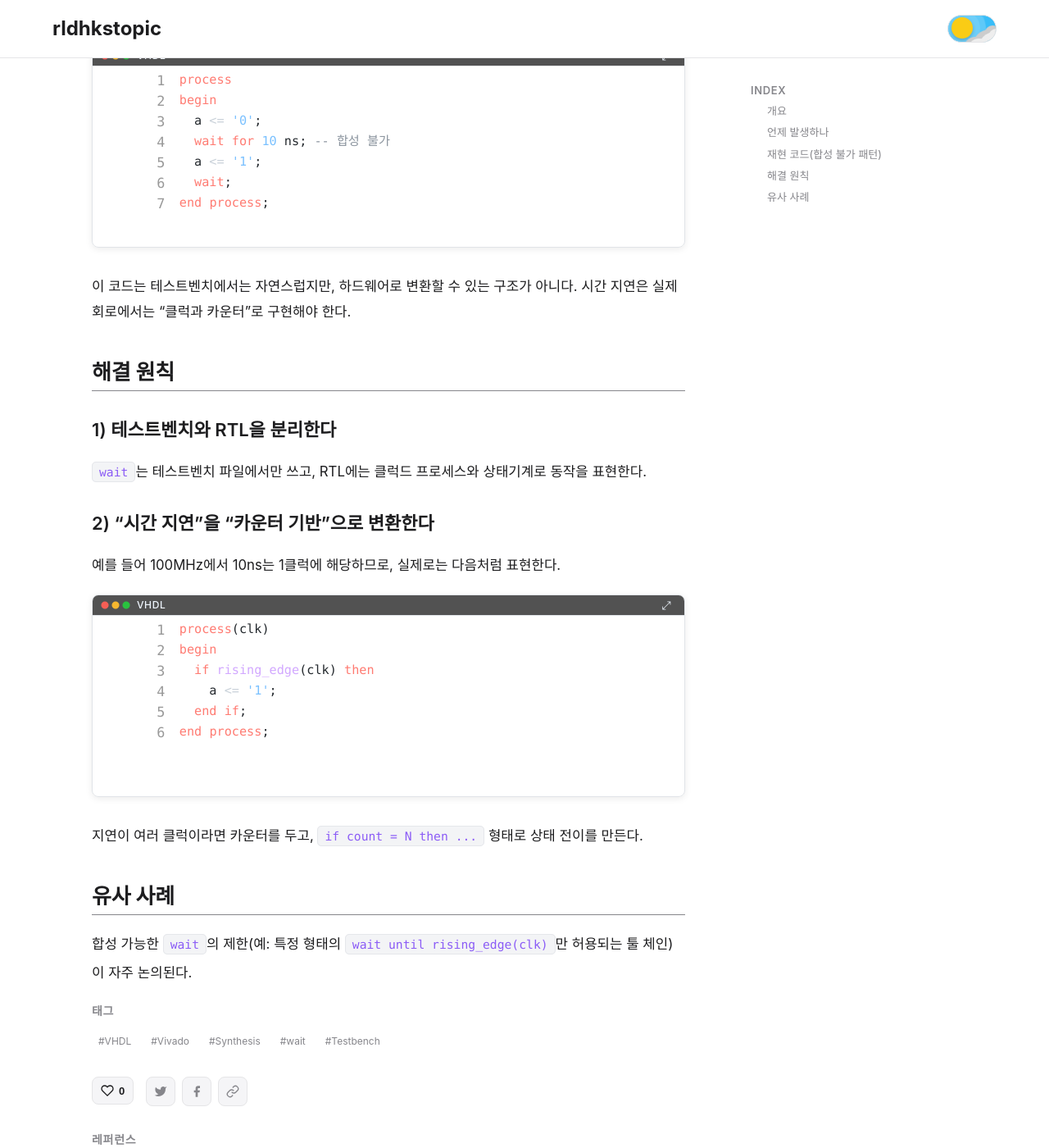
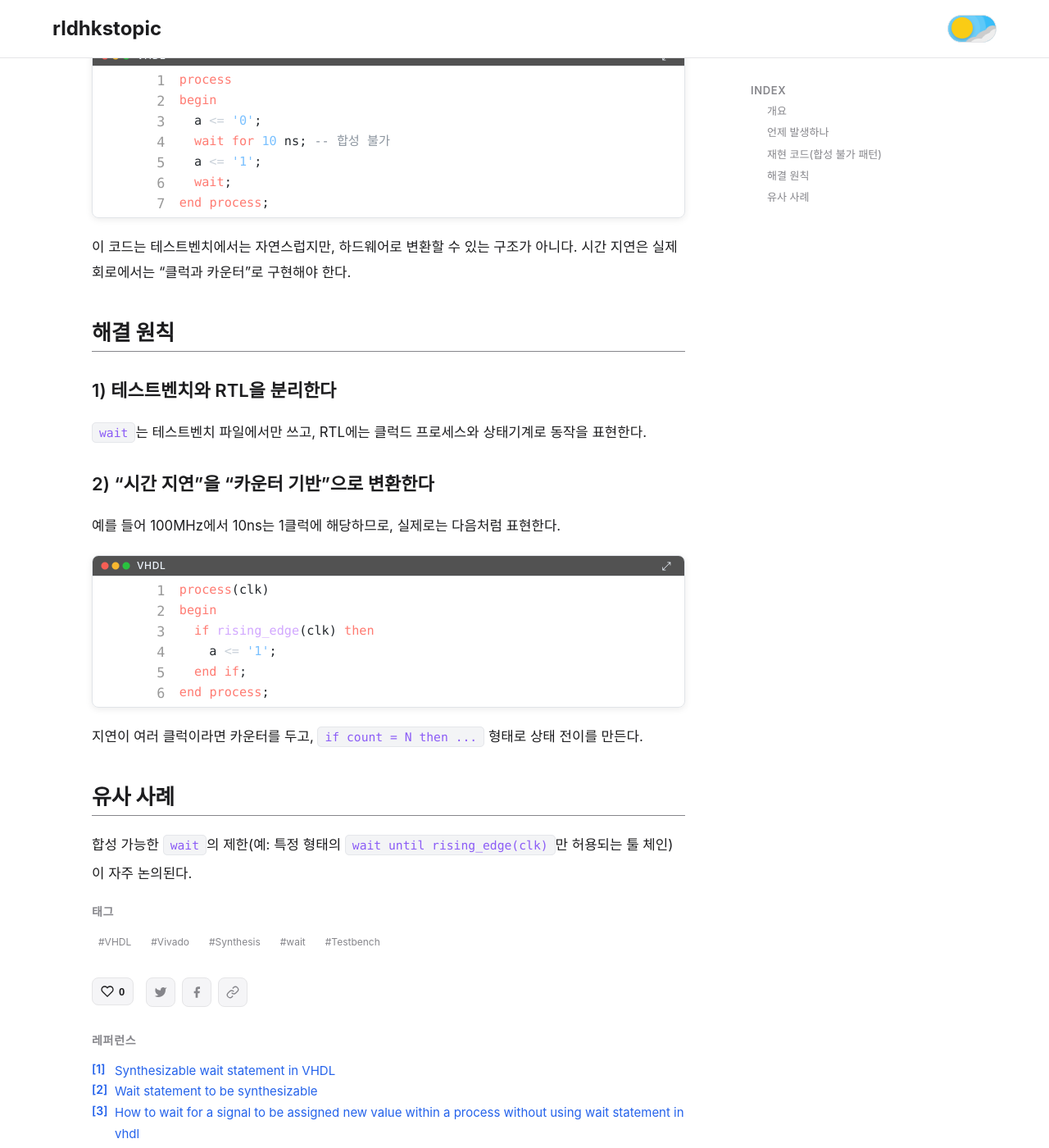
Before and after one commit to rldhkstopic/rldhkstopic.github.io, a Jekyll site: the page built from _posts/2026-01-07-vhdl-wait-statement-not-synthesizable.md, in a window 1280 px wide and 1400 px high, scrolled down 1029 px. Shown: the whole window at 82% size. Built offline with Jekyll 4.4.1, drawn with Linux system fonts in a browser that asks for light colours; nearby versions of some CDN libraries; a style sheet for code colours, icons or effects is not loaded.

Commit message:
[v0.0.2] Update code block CSS styles: adjust margins, heights, and padding

```diff
--- a/assets/css/main.css
+++ b/assets/css/main.css
@@ -1434,7 +1434,8 @@ body.home-page .site-header {
 
 /* Code block wrapper + header (DOM-based, avoids overlap) */
 .code-block {
-  margin-bottom: 2rem;
+  margin-bottom: 5px;
+  height: fit-content;
   border: 1px solid var(--code-border);
   border-radius: 8px;
   overflow: hidden;
@@ -1444,6 +1445,14 @@ body.home-page .site-header {
 
 [data-theme="dark"] .code-block {
   box-shadow: 0 2px 12px rgba(0, 0, 0, 0.25);
+}
+
+.post-content .language-vhdl {
+  height: fit-content;
+}
+
+.post-content .highlight {
+  height: fit-content;
 }
 
 .code-block-header {
@@ -1548,7 +1557,7 @@ body.home-page .site-header {
   overflow: auto;
   margin: 0;
   position: relative; /* line-numbers rows positioning */
-  min-height: 220px;
+  min-height: 100px;
   max-height: 380px;
   overflow-y: auto;
   outline: none;
@@ -1581,6 +1590,7 @@ body.home-page .site-header {
   border-right-style: none;
   border-image: none;
   margin-right: 5px;
+  height: fit-content;
 }
 
 .post-content pre:focus {
@@ -1603,6 +1613,7 @@ body.home-page .site-header {
   border-image: none;
   background-color: unset;
   background: unset;
+  height: 100%;
 }
 
 .post-content pre code {
@@ -1621,6 +1632,10 @@ body.home-page .site-header {
   padding-bottom: 5px;
   padding-left: 0;
   line-height: 25px;
+}
+
+.post-content code.language-vhdl {
+  height: fit-content;
 }
 
 .post-content pre::-webkit-scrollbar {
```
